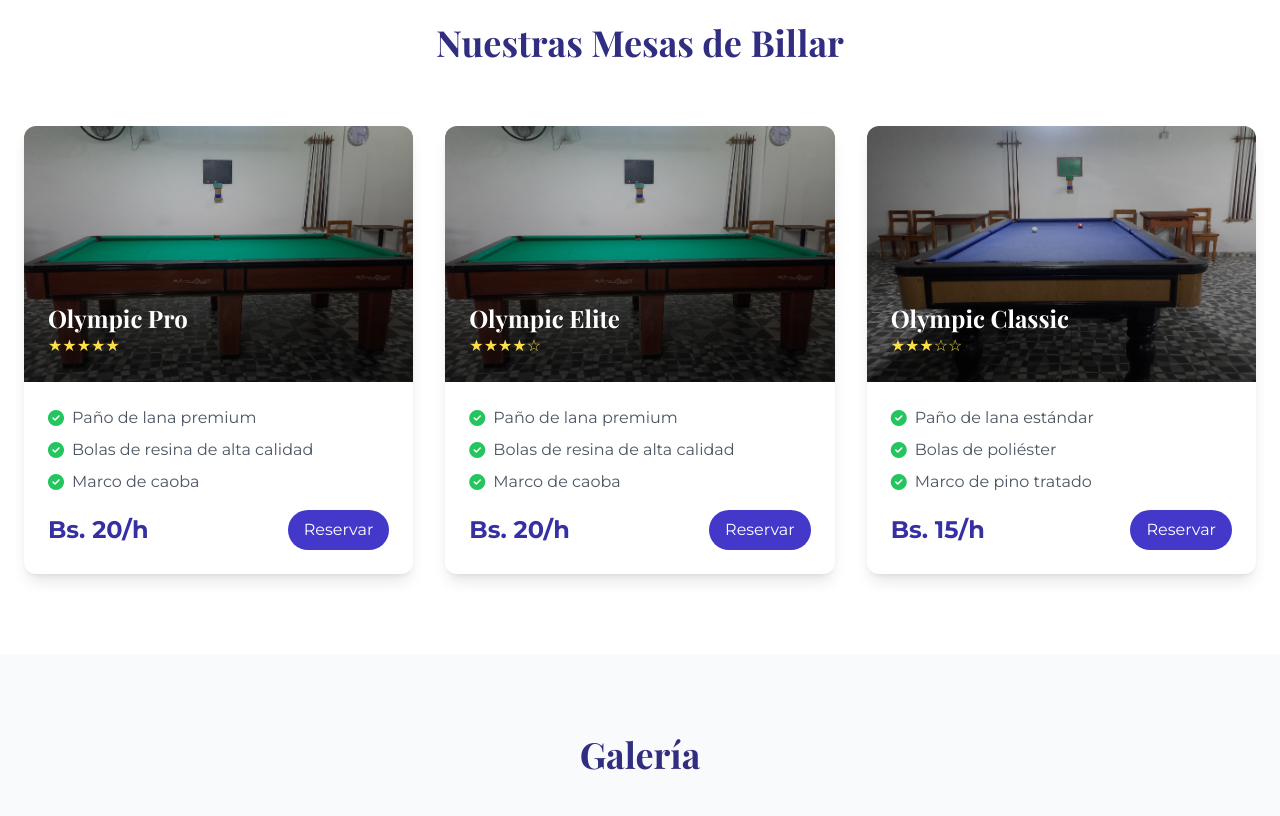
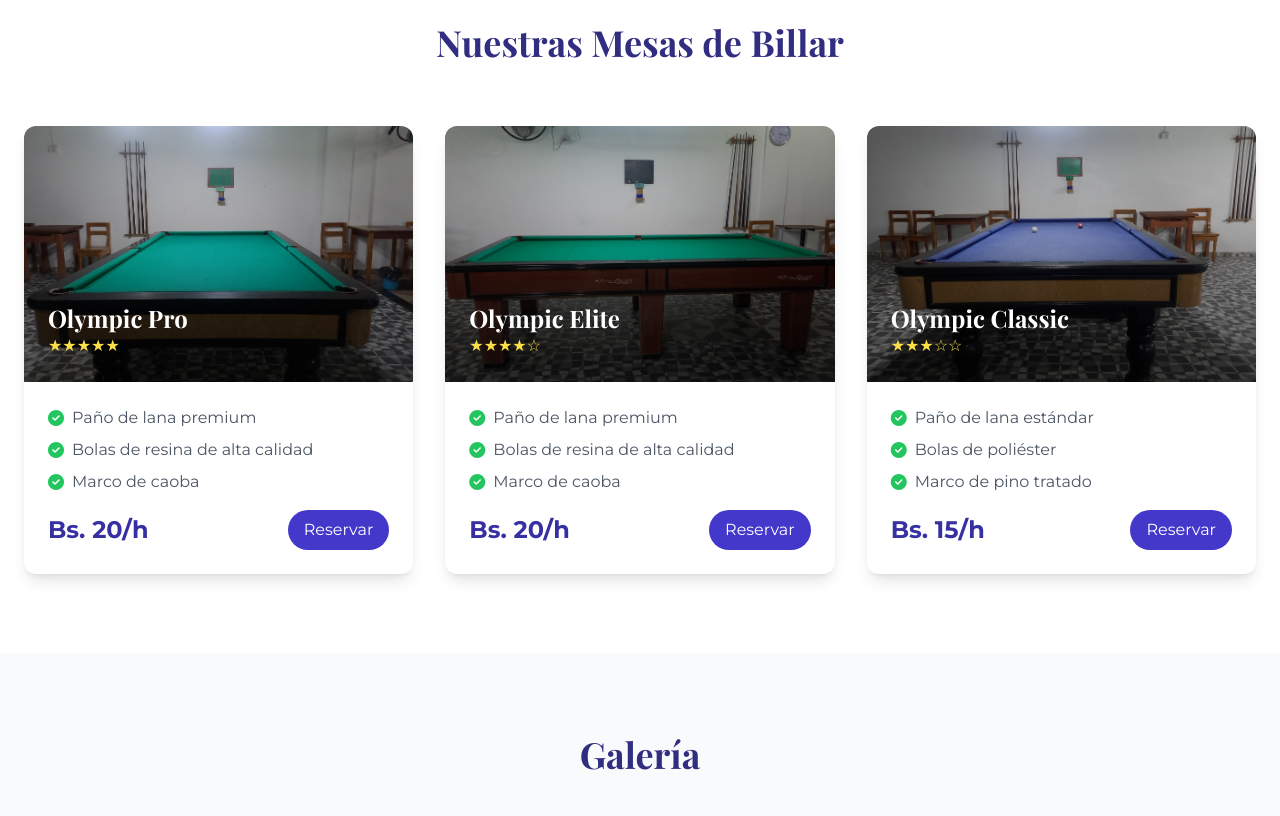
Before and after one commit to Kinjirito/BILLAR2, a plain HTML site: page index.html in a window 1280 px wide. Shown: the part 1520-2336 px from the top of the page. Drawn offline with nearby package versions, Linux system fonts and the light colour scheme.

Commit message:
imagen 2

```diff
--- a/index.html
+++ b/index.html
@@ -128,7 +128,7 @@
                 <!-- Table 1 -->
                 <div class="pool-table-card bg-white rounded-xl overflow-hidden shadow-lg">
                     <div class="relative h-64 overflow-hidden">
-                        <img src="Imagenes/mesa2.jpg"
+                        <img src="Imagenes/mesa1.jpg"
                              alt="Mesa de billar premium" class="w-full h-full object-cover">
                         <div class="absolute inset-0 bg-gradient-to-t from-black/70 to-transparent"></div>
                         <div class="absolute bottom-0 left-0 p-6 text-white">
```
